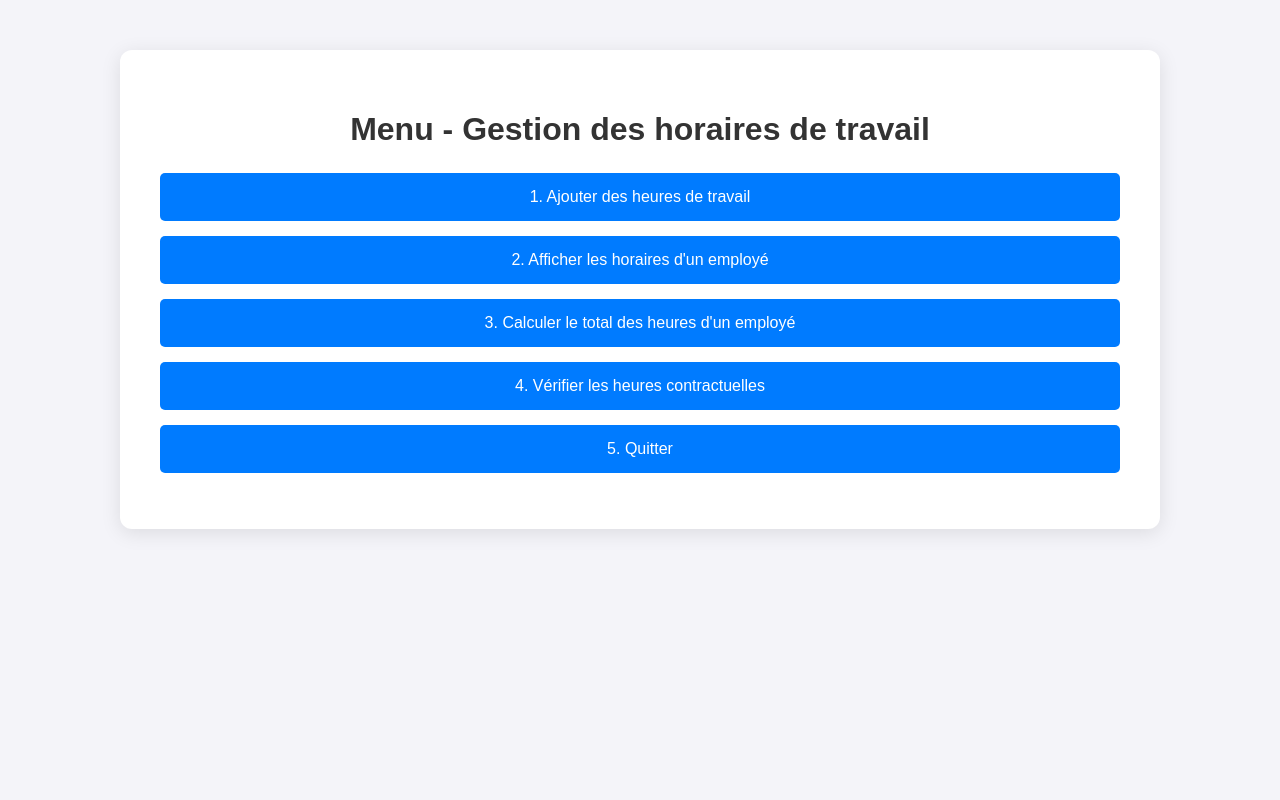
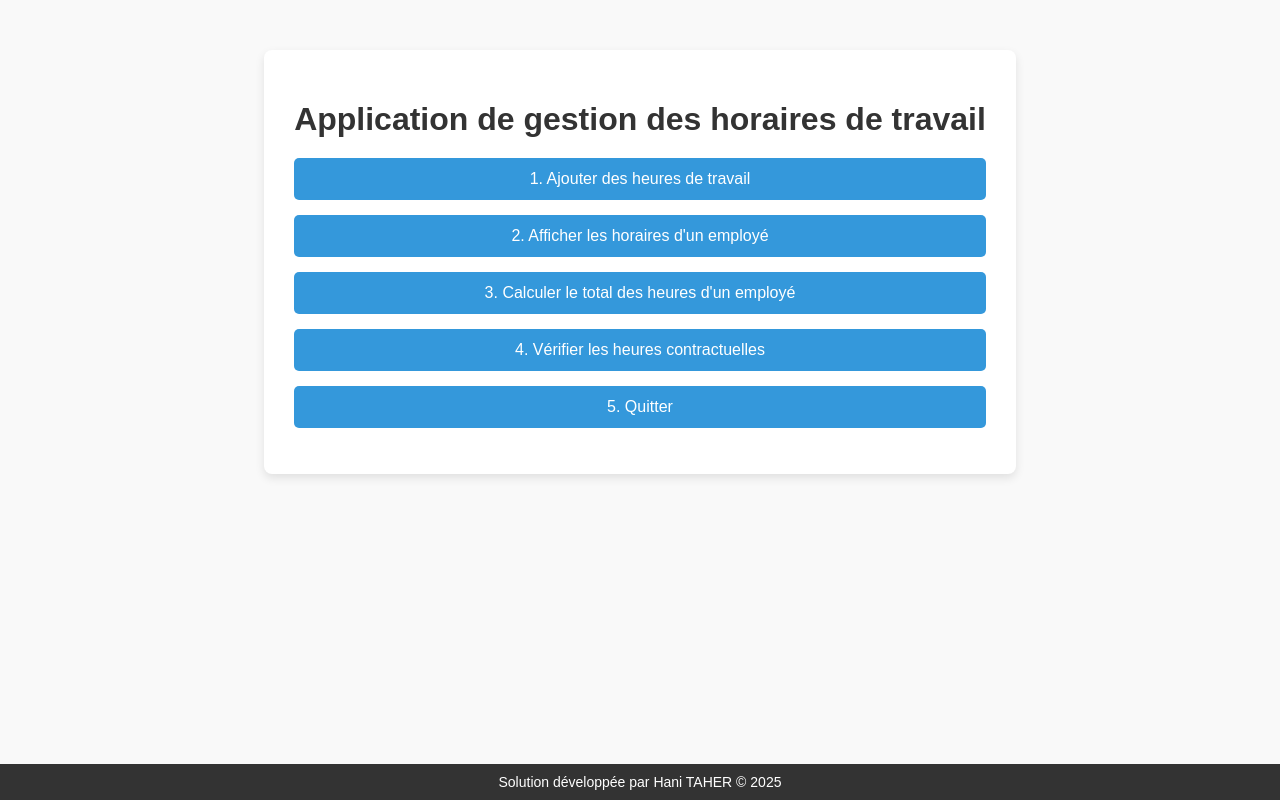
Before and after one commit to hanitaher543/gestion-horaires-php, a PHP site: page / in a window 1280 px wide. Run offline with PHP 8.4, Linux system fonts and the light colour scheme.

Commit message:
fix: correct some errors in my PHP code

```diff
--- a/Horaire.php
+++ b/Horaire.php
@@ -31,13 +31,13 @@ class Horaire {
     }
 
     public function afficher_horaires($nom) {
-        $req = "SELECT jour, heures FROM horaire WHERE nom = :nom";
+        $req = "SELECT id, nom, jour, heures FROM horaire WHERE nom = :nom";
         $res = $this->conn->prepare($req);
         //Bech te9ra el valeur
         $res->bindValue(":nom", $nom);
         // Pour excuter la réquette
         $res->execute();
-        return $res; // On récupère les résultats dans index.php
+        return $res;
     }
 
     public function total_heures($nom) {
--- a/index.html
+++ b/index.html
@@ -3,19 +3,25 @@
 <head>
     <meta charset="UTF-8">
     <meta name="viewport" content="width=device-width, initial-scale=1.0">
-    <title>Gestion des horaires de travail</title>
+    <title>Gestion des horaires de travail - Hani TAHER</title>
     <link rel="stylesheet" href="style.css">
 </head>
 <body>
     <div class="container">
-        <h1>Menu - Gestion des horaires de travail</h1>
+
+        <h1>Application de gestion des horaires de travail</h1>
         <ul class="menu">
             <li><a href="ajouter.php">1. Ajouter des heures de travail</a></li>
             <li><a href="afficher.php">2. Afficher les horaires d'un employé</a></li>
             <li><a href="total.php">3. Calculer le total des heures d'un employé</a></li>
             <li><a href="verifier.php">4. Vérifier les heures contractuelles</a></li>
-            <li><a href="#">5. Quitter</a></li>
+            <li><a href="index.html">5. Quitter</a></li>
         </ul>
     </div>
+
+    <!-- Simple Footer -->
+    <footer>
+        <p>Solution développée par Hani TAHER © 2025</p>
+    </footer>
 </body>
 </html>
--- a/style.css
+++ b/style.css
@@ -2,60 +2,63 @@
    1. Style général
 ==================== */
 body {
-    font-family: 'Arial', sans-serif; /* Police générale */
-    background-color: #f4f4f9; /* Couleur de fond claire */
-    color: #333; /* Couleur du texte */
+    font-family: 'Arial', sans-serif;
+    background-color: #f9f9f9;
+    color: #333;
     margin: 0;
     padding: 0;
+    display: flex;
+    flex-direction: column;
+    min-height: 100vh; /* Permet de remplir toute la hauteur de l'écran */
 }
 
 /* ===================
    2. Conteneur principal
 ==================== */
 .container {
-    max-width: 960px; /* Limite la largeur du conteneur */
-    margin: 50px auto; /* Centrer le conteneur horizontalement avec un espacement */
-    background-color: #fff; /* Fond blanc */
-    padding: 40px; /* Espacement intérieur */
-    border-radius: 12px; /* Coins arrondis */
-    box-shadow: 0 4px 20px rgba(0, 0, 0, 0.1); /* Ombre légère pour un effet d'élévation */
+    max-width: 800px;
+    margin: 50px auto;
+    background-color: #fff;
+    padding: 30px;
+    border-radius: 8px;
+    box-shadow: 0 4px 10px rgba(0, 0, 0, 0.1);
 }
 
 /* ===================
    3. Titres
 ==================== */
 h1, h2, h3 {
-    color: #333; /* Couleur du texte des titres */
-    text-align: center; /* Centrer les titres */
+    color: #333;
+    text-align: center;
     font-weight: bold;
-    margin-bottom: 25px; /* Espacement sous les titres */
+    margin-bottom: 20px;
 }
 
 /* ===================
    4. Menu de navigation
 ==================== */
 .menu {
-    list-style-type: none; /* Enlever les puces de la liste */
-    padding: 0; /* Retirer le padding par défaut de la liste */
-    text-align: center; /* Centrer le menu */
+    list-style-type: none;
+    padding: 0;
+    text-align: center;
 }
 
 .menu li {
-    margin-bottom: 15px; /* Espacement entre les éléments du menu */
+    margin-bottom: 15px;
 }
 
 .menu a {
     display: block;
-    background-color: #007bff; /* Couleur de fond bleu */
-    color: white; /* Couleur du texte en blanc */
-    padding: 15px 20px; /* Espacement intérieur du lien */
-    border-radius: 5px; /* Coins arrondis */
-    text-decoration: none; /* Retirer le soulignement */
-    transition: background-color 0.3s ease; /* Transition pour un effet de survol */
+    background-color: #3498db;
+    color: white;
+    padding: 12px 18px;
+    border-radius: 5px;
+    text-decoration: none;
+    transition: background-color 0.3s ease;
 }
 
 .menu a:hover {
-    background-color: #0056b3; /* Couleur au survol (lorsqu'on passe la souris) */
+    background-color: #2980b9;
 }
 
 /* ===================
@@ -101,37 +104,53 @@ input[type="submit"]:hover {
 a.button-link {
     display: inline-block;
     padding: 8px 16px;
-    background-color: #6c757d; /* Couleur de fond grise */
-    color: white; /* Texte blanc */
-    text-decoration: none; /* Retirer le soulignement */
-    border-radius: 6px; /* Coins arrondis */
-    margin-top: 20px; /* Espacement au-dessus */
+    background-color: #7f8c8d;
+    color: white;
+    text-decoration: none;
+    border-radius: 6px;
+    margin-top: 20px;
 }
 
 a.button-link:hover {
-    background-color: #5a6268; /* Couleur de fond grise foncée au survol */
+    background-color: #616a6b;
 }
 
 /* ===================
    8. Liste des horaires (affichage des horaires)
 ==================== */
 h3 {
-    color: #333; /* Couleur des titres h3 */
-    margin-top: 20px; /* Espacement au-dessus du titre */
+    color: #333;
+    margin-top: 20px;
 }
 
 h4 {
-    margin: 10px 0; /* Espacement pour les sous-titres */
+    margin: 10px 0;
 }
 
 /* ===================
    9. Général pour les éléments de retour
 ==================== */
 a {
-    color: #007bff; /* Couleur des liens */
-    text-decoration: none; /* Retirer le soulignement */
+    color: #3498db;
+    text-decoration: none;
 }
 
 a:hover {
-    text-decoration: underline; /* Souligner les liens au survol */
+    text-decoration: underline;
 }
+
+/* ===================
+   10. Footer
+==================== */
+footer {
+    margin-top: auto; /* Permet de pousser le footer en bas */
+    text-align: center;
+    background-color: #333;
+    color: white;
+    padding: 10px;
+    font-size: 14px;
+}
+
+footer p {
+    margin: 0;
+}
```
Also changed, not shown: other parts of style.css (+16 -16 lines), afficher.php (+46 -15 lines), ajouter.php (+16 -13 lines), total.php (+15 -12 lines), verifier.php (+16 -13 lines).
